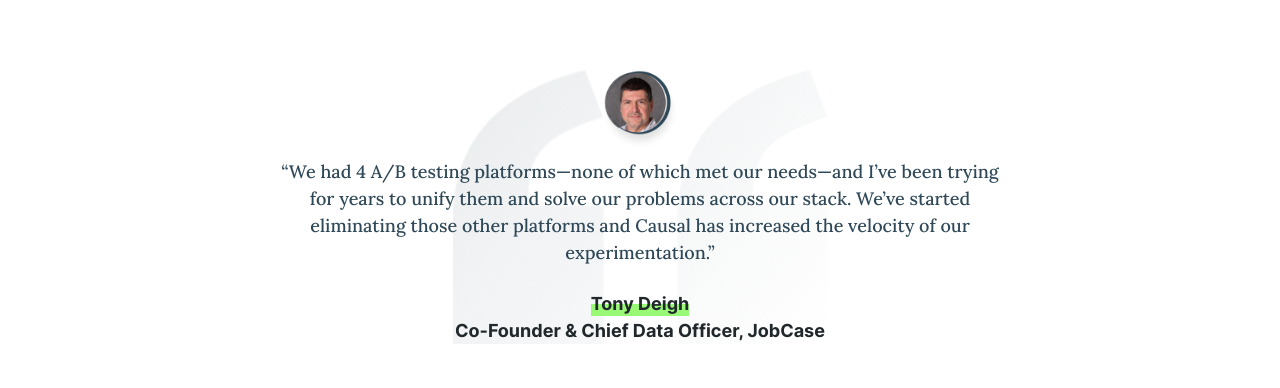
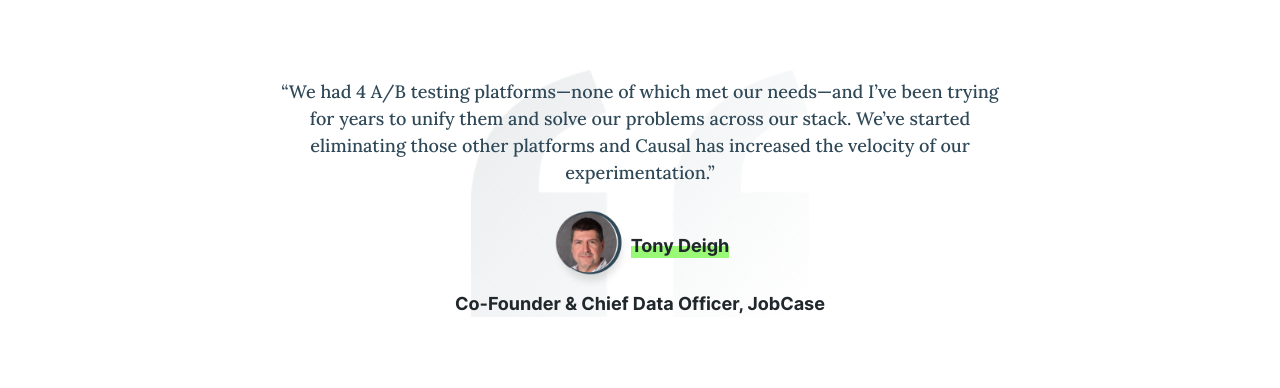
Before and after one commit to mywork-dragon/casual_website, a Next.js app: page / in a window 1280 px wide. Shown: the part 564-952 px from the top of the page. Built offline with nearby package versions, Linux system fonts and the light colour scheme; no server answers; what buttercms would draw is missing.

Commit message:
Testimonials update

```diff
--- a/components/Landing/Testimonial/index.jsx
+++ b/components/Landing/Testimonial/index.jsx
@@ -9,24 +9,24 @@ const Testimonial = () => {
           style={{ backgroundImage: "url(/images/quote.png)" }}
           className="w-full bg-no-repeat bg-center bg-contain flex flex-col justify-center items-center"
         >
-          <div className="rounded-full">
-            <img
-              src="/images/TonyDeigh.png"
-              className="h-auto object-cover w-20 rounded-full"
-            />
-          </div>
-          <div className="mt-2 sm:mt-4 max-w-3.5xl">
+          <div className="mt-2 sm:mt-4 max-w-3.5xl flex items-center flex-col">
             <p className="font-lora text-text-100 text-base leading-6 sm:text-lg sm:leading-6.5 text-center font-normal">
               “We had 4 A/B testing platforms—none of which met our needs—and
               I’ve been trying for years to unify them and solve our problems
               across our stack. We’ve started eliminating those other platforms
               and Causal has increased the velocity of our experimentation.”
             </p>
-            <p className="text-lg leading-6.5 text-text-300 text-center mt-4 underline-offset-[2px] decoration-[#99F876] underline font-bold">
-              <TextGraphic height="12px" bottom="1px">
-                Tony Deigh
-              </TextGraphic>
-            </p>
+            <div className="rounded-full mt-4 flex items-center">
+              <img
+                src="/images/TonyDeigh.png"
+                className="h-auto object-cover w-20 rounded-full"
+              />
+              <p className="text-lg mb-2.5 leading-6.5 text-text-300 text-center underline-offset-[2px] decoration-[#99F876] underline font-bold">
+                <TextGraphic height="12px" bottom="1px">
+                  Tony Deigh
+                </TextGraphic>
+              </p>
+            </div>
             <p className="text-lg leading-6.5 text-text-300 text-center font-bold">
               Co-Founder & Chief Data Officer, JobCase
             </p>
```
